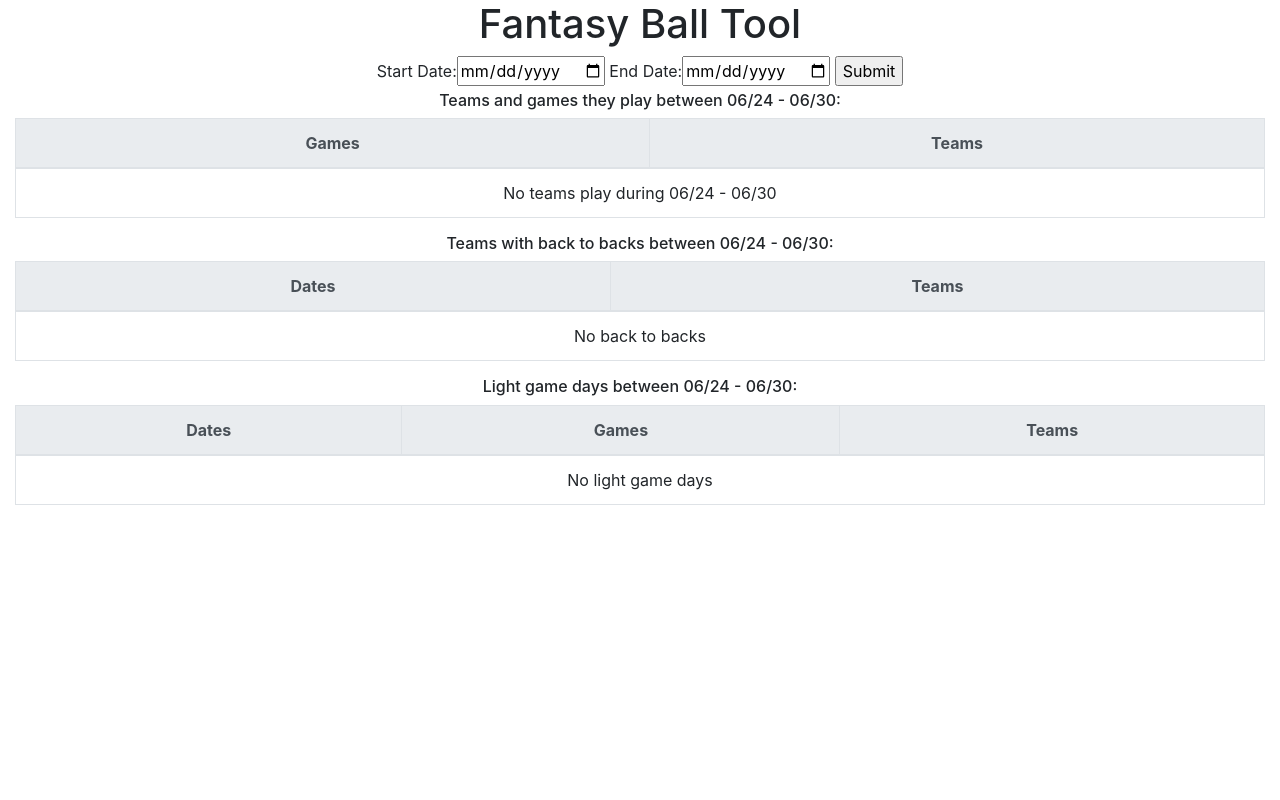
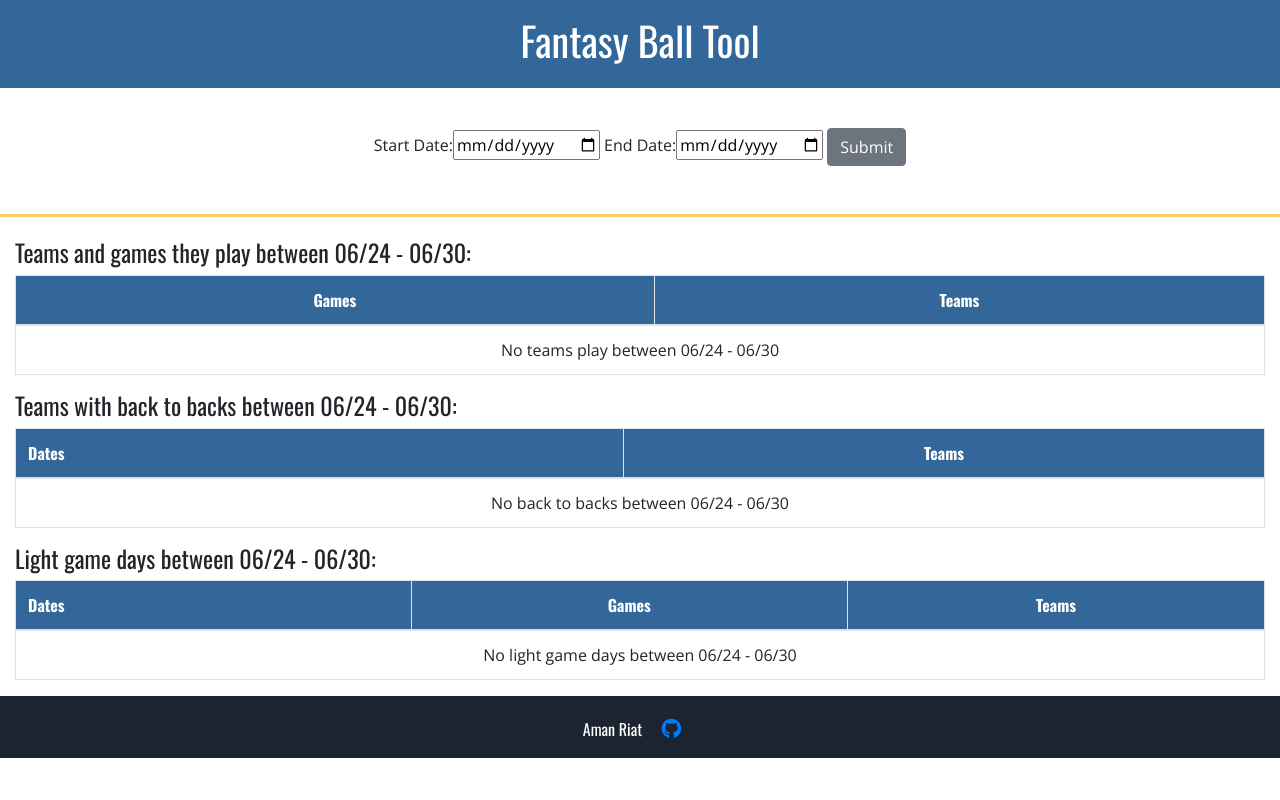
Before and after one commit to AmanRiat1/FantasyWebApp, a Django app: page /games/ in a window 1280 px wide. Run offline with Django 3.2, Linux system fonts and the light colour scheme; parts of the project's set-up code (start-up, migrations or seed data) failed here and were passed over; some libraries are stand-ins or nearby versions.

Commit message:
Finished main styling

```diff
--- a/Games/static/Games/style.css
+++ b/Games/static/Games/style.css
@@ -1,4 +1,54 @@
-.table {
-    width: 50%;
-    margin: 0 auto !important;
+body {
+  font-family: 'Oswald', sans-serif !important;
 }
+
+hr {
+    display: block;
+    height: 5px;
+    border: 0;
+    border-top: 3px solid #FFCC66 ;
+    margin: 1em 0;
+    padding: 0;
+}
+
+.navbar {
+  background-color: #336699 !important;
+}
+.navbar .navbar-brand {
+  color: #ffffff;
+}
+
+.navbar .navbar-text {
+  color: #ffffff;
+}
+.navbar .navbar-text a {
+  color: #ffffff;
+}
+.navbar .navbar-text a:hover,
+.navbar .navbar-text a:focus {
+  color: #ffffff;
+}
+.main-body{
+	background-color: #FFFFFF !important;
+}
+
+.thead{
+	background-color: #336699 !important;
+}
+
+.tbody{
+	background-color: #FFFFFF;
+	font-family: 'Open Sans', sans-serif !important;
+}
+
+#form-main{
+	font-family: 'Open Sans', sans-serif !important;
+}
+
+#column-title{
+	color:#ffffff;
+}
+
+.footer-bottom{
+	background-color:#1C2331	;
+}
--- a/Games/templates/Games/all_info.html
+++ b/Games/templates/Games/all_info.html
@@ -4,16 +4,16 @@
 
     <div class="row">
         <div class="col">
-            <h6 class="text-center">Teams and games they play between {{ form.start}} - {{ form.end}}: </h6>
+            <h4 >Teams and games they play between {{ form.start}} - {{ form.end}}: </h4>
             <div class="table-responsive">
                 <table class="table table-bordered ">
-                    <thead class="thead-light">
+                    <thead class="thead">
                         <tr>
-                            <th class="text-center">Games</th>
-                            <th class="text-center">Teams</th>
+                            <th id ="column-title"class="text-center">Games</th>
+                            <th id ="column-title"class="text-center">Teams</th>
                         </tr>
                     </thead>
-                    <tbody>
+                    <tbody class = "tbody">
                         {% if form.totalNumberOfGames%}
 	                        {% for x in form.totalNumberOfGames %}
 	                        <tr>
@@ -23,7 +23,7 @@
 	                        {% endfor %}
                         {% else %}
 	                        <tr>
-	                            <td colspan="2" class="text-center">No teams play during {{ form.start }} - {{ form.end }}</td>
+	                            <td colspan="2" class="text-center">No teams play between {{ form.start }} - {{ form.end }}</td>
 	                        </tr>
                         {% endif %}
                     </tbody>
@@ -34,16 +34,16 @@
 
     <div class="row">
         <div class="col">
-            <h6 class="text-center">Teams with back to backs between {{form.start}} - {{form.end}}: </h6>
+            <h4 >Teams with back to backs between {{form.start}} - {{form.end}}: </h4>
             <div class="table-responsive">
                 <table class="table table-bordered ">
-                    <thead class="thead-light">
+                    <thead class="thead">
                         <tr>
-                            <th class="text-center">Dates</th>
-                            <th class="text-center">Teams</th>
+                            <th id ="column-title">Dates</th>
+                            <th id ="column-title"class="text-center">Teams</th>
                         </tr>
                     </thead>
-                    <tbody>
+                    <tbody class = "tbody">
                         {% if form.totalTeamsWithBack %}
 	                        {% for x in form.totalTeamsWithBack %}
 	                        <tr>
@@ -53,7 +53,7 @@
 	                        {% endfor %}
                         {% else %}
 	                        <tr>
-	                            <td colspan="2" class="text-center">No back to backs</td>
+	                            <td colspan="2" class="text-center">No back to backs  between {{ form.start}} - {{ form.end}}</td>
 	                        </tr>
                         {% endif %}
                     </tbody>
@@ -64,17 +64,17 @@
 
     <div class="row">
         <div class="col">
-            <h6 class="text-center">Light game days between {{form.start}} - {{form.end}}:</h6>
+            <h4>Light game days between {{form.start}} - {{form.end}}:</h4>
             <div class="table-responsive">
                 <table class="table table-bordered ">
-                    <thead class="thead-light">
+                    <thead class="thead">
                         <tr>
-                            <th class="text-center">Dates</th>
-                            <th class="text-center">Games</th>
-                            <th class="text-center">Teams</th>
+                            <th id ="column-title">Dates</th>
+                            <th id ="column-title" class="text-center">Games</th>
+                            <th id ="column-title"class="text-center">Teams</th>
                         </tr>
                     </thead>
-                    <tbody>
+                    <tbody class = "tbody">
                     	{% if form.lightGameDays %}
                         	{% for x in form.lightGameDays %}
 	                        <tr>
@@ -85,7 +85,7 @@
                         	{% endfor %}
                         {% else %}
                            	<tr>
-	                            <td colspan="3" class="text-center">No light game days</td>
+	                            <td colspan="3" class="text-center">No light game days  between {{ form.start}} - {{ form.end}}</td>
 	                        </tr>
                         {% endif %}
                     </tbody>
--- a/Games/templates/Games/index.html
+++ b/Games/templates/Games/index.html
@@ -4,33 +4,59 @@
   <title>Fantasy Basketball Tool</title>
   <meta charset="utf-8">
   <meta name="viewport" content="width=device-width, initial-scale=1">
+
+  <link rel="stylesheet" href="https://maxcdn.bootstrapcdn.com/bootstrap/4.3.1/css/bootstrap.min.css">
     {% load static %}
-
-  <link rel="stylesheet" type="text/css" href="{% static 'polls/style.css' %}">
-  <link rel="stylesheet" href="https://maxcdn.bootstrapcdn.com/bootstrap/4.3.1/css/bootstrap.min.css">
+  <link href='http://fonts.googleapis.com/css?family=Oswald:400,300,700' rel='stylesheet' type='text/css'>
+  <link href="https://fonts.googleapis.com/css?family=Open+Sans&display=swap" rel="stylesheet">
+  <link rel="stylesheet" type="text/css" href="{% static 'games/style.css' %}">
   <script src="https://ajax.googleapis.com/ajax/libs/jquery/3.4.1/jquery.min.js"></script>
   <script src="https://cdnjs.cloudflare.com/ajax/libs/popper.js/1.14.7/umd/popper.min.js"></script>
   <script src="https://maxcdn.bootstrapcdn.com/bootstrap/4.3.1/js/bootstrap.min.js"></script>
+  <script src="https://kit.fontawesome.com/adb6714e26.js"></script>
 </head>
 <body>
 
 
+<div class = "main-body">
+  <div id="nav">
+    <nav class="navbar navbar-expand-sm bg-dark navbar-dark justify-content-center">
+      <!-- Navbar text-->
+      <span class="navbar-text">
+        <h1 class="text-center">Fantasy Ball Tool</h1>
+      </span>
+    </nav>
+    <br>
+  </div>
+
+  <div class="m-3 mb-5">
     <div class="container-fluid">
-  <h1 class="text-center">Fantasy Ball Tool</h1>
-  <form method="post" class="text-center">
+      <form id="form-main" method="post" class="text-center">
         {% csrf_token %}
         {{ form }}
-
-  <input type="submit" value="Submit">
+      <input class = "btn btn-secondary" type="submit" value="Submit">
       </form>
     </div>
+  </div>
 
-
-
+  <hr>
 
   {% block content %}
   {% endblock %}
+</div>
+</body>
 
+<!-- Footer -->
 
-</body>
+<footer class="page-footer font-small blue">
+<div class="footer-bottom">
+  <!-- Copyright -->
+  <div class="footer-copyright text-center py-3">
+    <a id="column-title"> Aman Riat</a>
+    <a href="https://github.com/AmanRiat1" target="_blank" class="btn-floating btn-lg btn-git" role="button"><i class="fab fa-github"></i></a>
+  </div>
+  <!-- Copyright -->
+</div>
+</footer>
+<!-- Footer -->
 </html>
```
Also changed, not shown: Games/forms.py (+0 -8 lines). Lines whose indentation alone changed are shown as unchanged.
